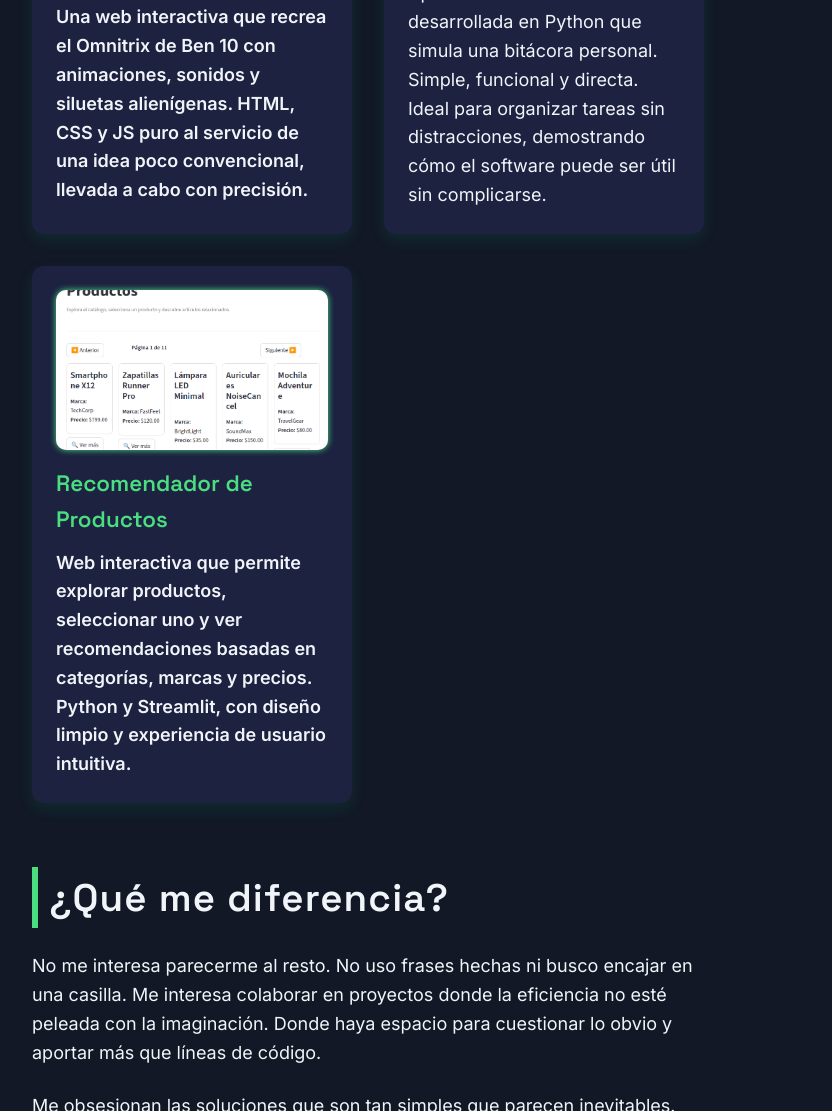
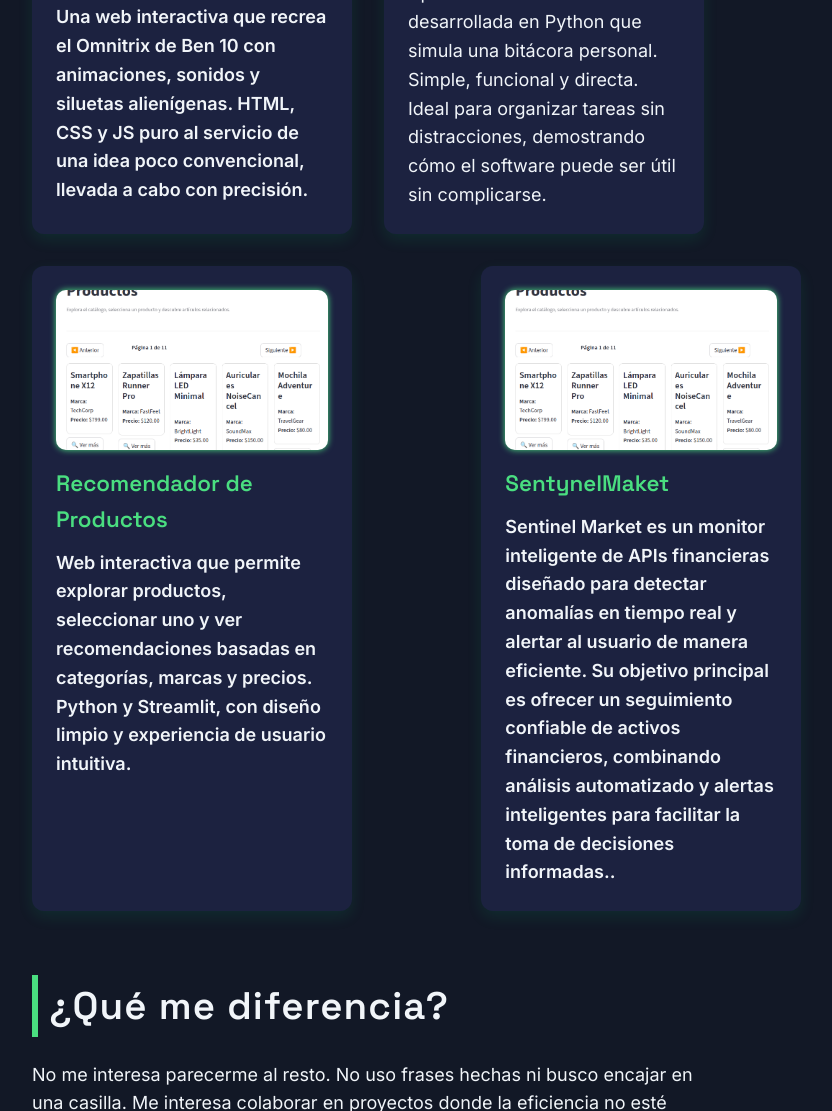
Before and after one commit to RodrigoNahuelR/rodrigonahuelrosso.github.io, a plain HTML site: page index.html in a window 1280 px wide. Shown: the part 1650-2761 px from the top of the page, without its empty margins (274-1106 px from the left). Drawn offline with nearby package versions, Linux system fonts and the light colour scheme.

Commit message:
Add Sentinel Market project details to index.html
Added project section for Sentinel Market with description.

```diff
--- a/index.html
+++ b/index.html
@@ -150,6 +150,25 @@
               </p>
             </div>
           </a>
+
+
+           <!-- Proyecto 4: SentynelMarket -->
+          <a
+            href="https://github.com/RodrigoNahuelR/SentinelMarket"
+            target="_blank"
+            class="link-project"
+          >
+            <div class="project">
+              <img
+                src="img/sistema_recomendacion.png"
+                alt="Sentinel Market"
+              />
+              <h3>SentynelMaket</h3>
+              <p>
+                Sentinel Market es un monitor inteligente de APIs financieras diseñado para detectar anomalías en tiempo real y alertar al usuario de manera eficiente. Su objetivo principal es ofrecer un seguimiento confiable de activos financieros, combinando análisis automatizado y alertas inteligentes para facilitar la toma de decisiones informadas..
+              </p>
+            </div>
+          </a>
         </div>
       </section>
 
```
